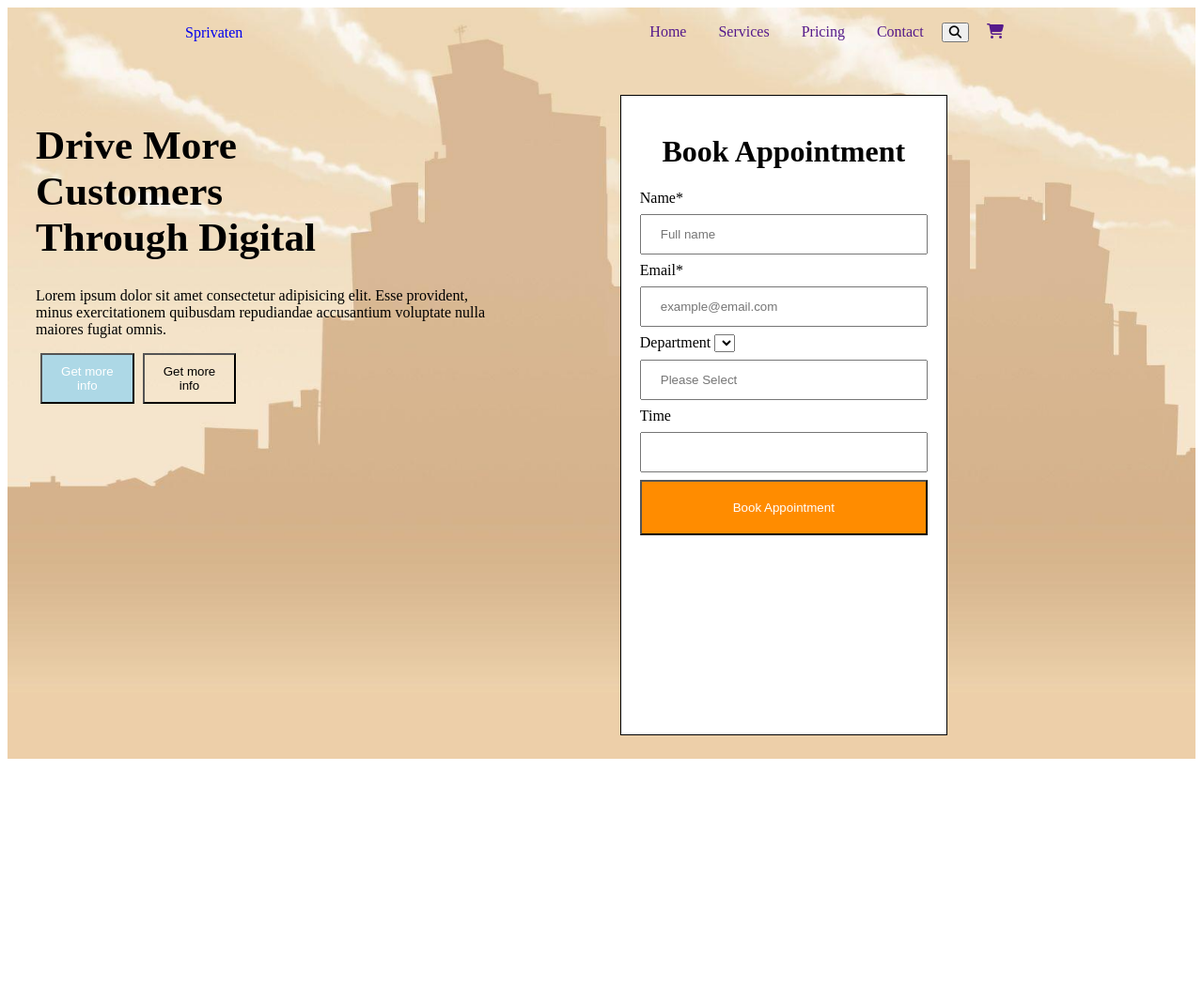
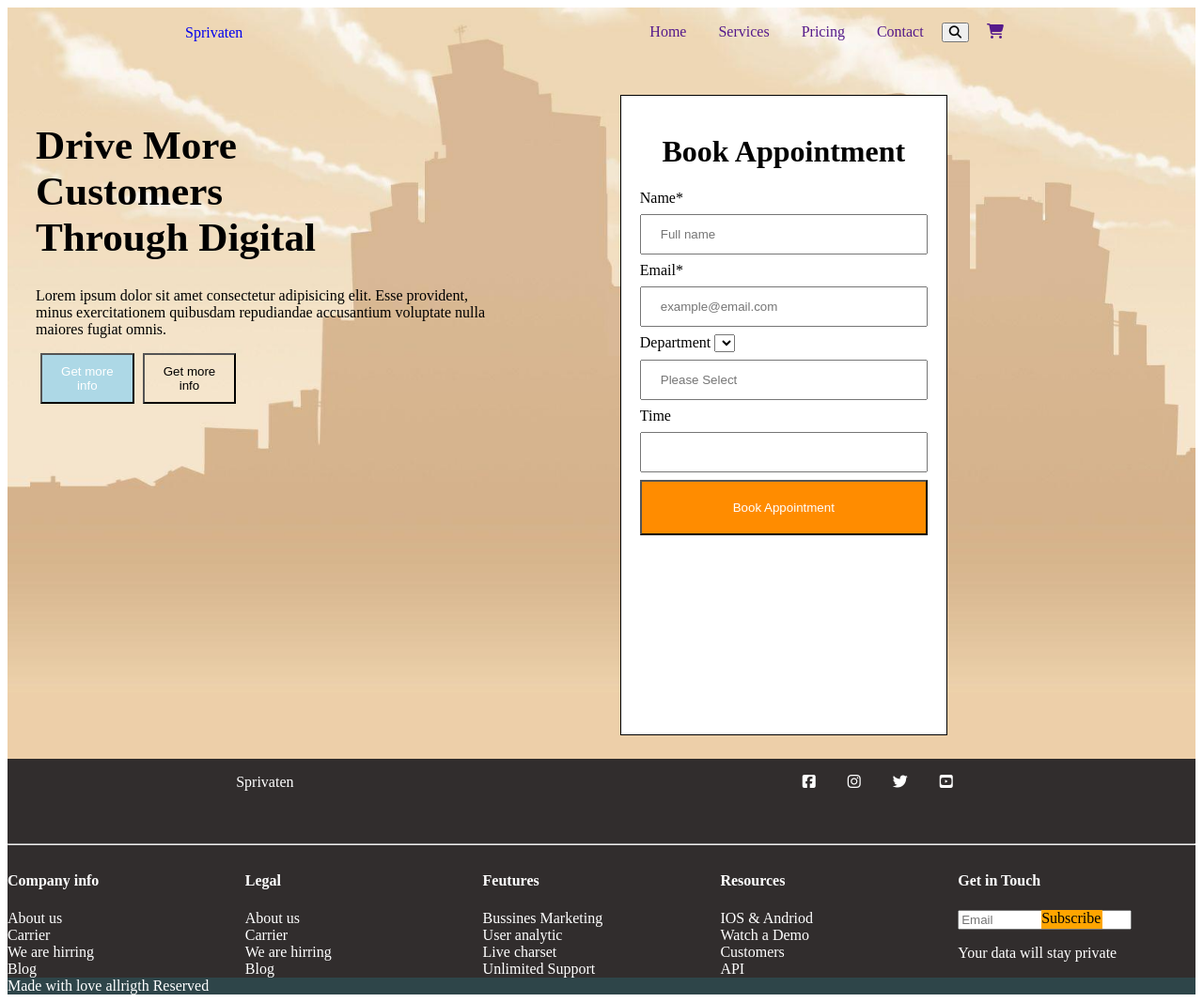
Before and after one commit to cmi112/web-agency, a plain HTML site: page index.html in a window 1280 px wide. Shown: the whole page at 94% size. Before the commit the page ends 816 px from the top, so only its background shows below. Drawn offline with Linux system fonts and the light colour scheme.

Commit message:
added fontasome and footer links

```diff
--- a/index.html
+++ b/index.html
@@ -68,5 +68,73 @@
         </div>
       </div>
     </header>
+
+    <!-- Footer -->
+    <footer>
+      <nav class="bottom-menu">
+        <a href="">Sprivaten</a>
+        <ul>
+          <li>
+            <a href=""><i class="fab fa-facebook-square"></i></a>
+          </li>
+          <li>
+            <a href=""><i class="fab fa-instagram"></i></a>
+          </li>
+          <li>
+            <a href=""><i class="fab fa-twitter"></i></a>
+          </li>
+          <li>
+            <a href=""><i class="fab fa-youtube-square"></i></a>
+          </li>
+        </ul>
+      </nav>
+      <hr />
+
+      <div class="row">
+        <div class="col">
+          <h4>Company info</h4>
+          <a href="">About us</a>
+          <a href=""> Carrier</a>
+          <a href="">We are hirring</a>
+          <a href="">Blog</a>
+        </div>
+        <div class="col">
+          <h4>Legal</h4>
+          <a href="">About us</a>
+          <a href=""> Carrier</a>
+          <a href="">We are hirring</a>
+          <a href="">Blog</a>
+        </div>
+        <div class="col">
+          <h4>Feutures</h4>
+          <a href="">Bussines Marketing</a>
+          <a href="">User analytic</a>
+          <a href="">Live charset</a>
+          <a href="">Unlimited Support</a>
+        </div>
+        <div class="col">
+          <h4>Resources</h4>
+          <a href="">IOS & Andriod</a>
+          <a href=""> Watch a Demo</a>
+          <a href="">Customers</a>
+          <a href="">API</a>
+        </div>
+        <div class="col">
+          <h4>Get in Touch</h4>
+          <div class="input-container">
+            <input
+              class="input-field"
+              type="text"
+              placeholder="Email"
+              name="email"
+            />
+          </div>
+          <!-- <input type="submit" value="" placeholder="Your Email" /> -->
+          <p>Your data will stay private</p>
+        </div>
+      </div>
+
+      <p class="footer-p">Made with love allrigth Reserved</p>
+    </footer>
   </body>
 </html>
--- a/scss/main.scss
+++ b/scss/main.scss
@@ -21,3 +21,47 @@
     }
   }
 }
+hr  {
+  width: 50px;
+}
+.row {
+  display: grid;
+  grid-template-columns: repeat(5, 1fr);
+  background-color: rgb(49, 45, 45);
+  h4,
+  p {
+    color: white;
+  }
+
+  a {
+    display: flex;
+    flex-direction: column;
+    color: white;
+  }
+}
+.input-container {
+  position: relative;
+}
+.input-container::after {
+  position: absolute;
+  content: "Subscribe";
+  background-color: orange;
+  width: 65px;
+  height: 20px;
+  left: 89px;
+  top: 0;
+}
+.footer-p {
+  background-color: rgba(38, 122, 133, 0.315);
+  color: white;
+  width: 100%;
+  margin-bottom: 0;
+  margin-top: 0;
+}
+.bottom-menu a {
+  background-color: rgb(49, 45, 45);
+  color: #fff;
+}
+footer {
+  background-color: rgb(49, 45, 45);
+}
```
Also changed, not shown: css/main.css, 1 other file.
